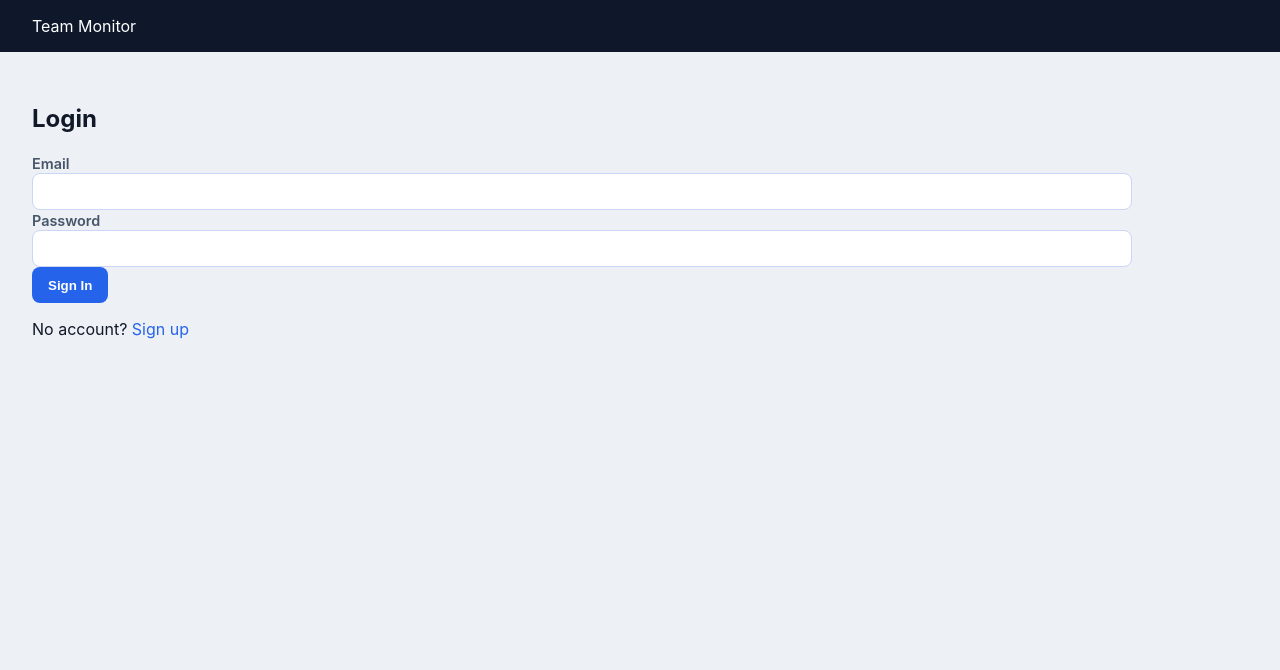
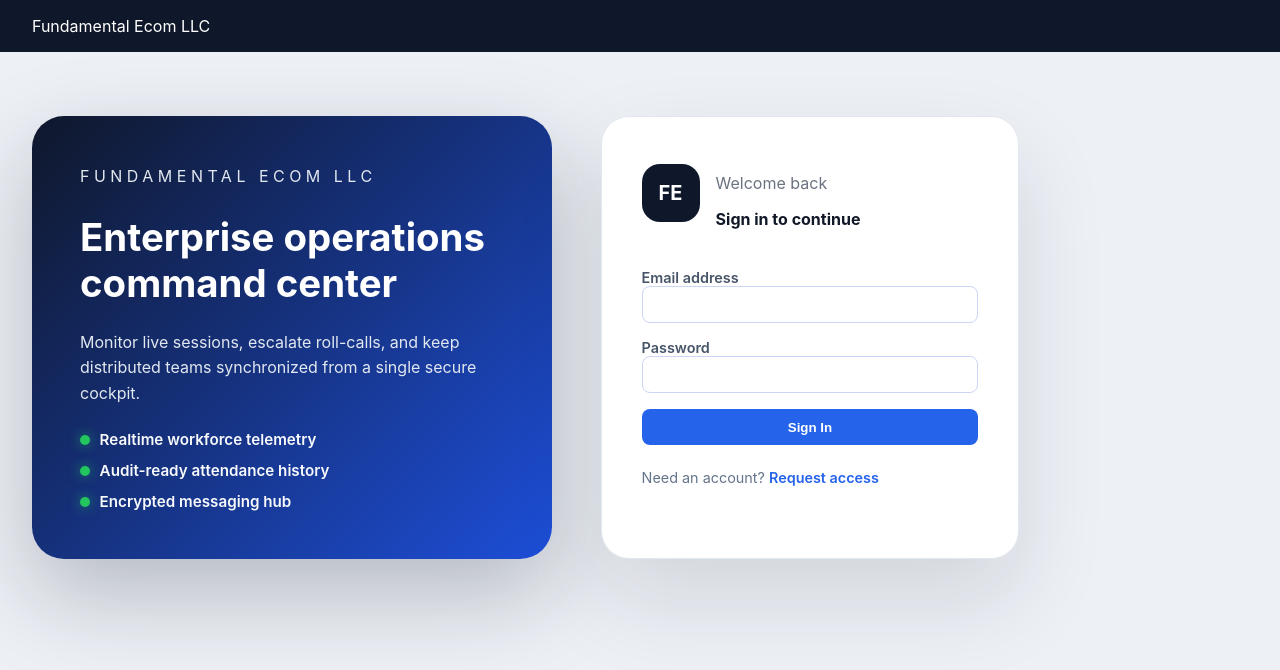
Before and after one commit to RankFlowDigital/TimeLogger, a FastAPI app: page /login in a window 1280 px wide. Shown: the top 670 px of the page. Run offline with FastAPI, Linux system fonts and the light colour scheme; parts of the project's set-up code (start-up, migrations or seed data) failed here and were passed over; some libraries are stand-ins or nearby versions.

Commit message:
Run migrations at startup and refresh login UI

```diff
--- a/app/config.py
+++ b/app/config.py
@@ -5,7 +5,7 @@ from pydantic_settings import BaseSettings
 
 
 class Settings(BaseSettings):
-    app_name: str = "Team Monitor"
+    app_name: str = "Fundamental Ecom LLC"
     secret_key: str = "change-me"
     session_cookie: str = "team_monitor_session"
     database_url: str = "postgresql+psycopg://postgres:postgres@localhost:5432/team_monitor"
--- a/app/main.py
+++ b/app/main.py
@@ -1,3 +1,4 @@
+import logging
 from pathlib import Path
 
 from fastapi import FastAPI, Request
@@ -7,6 +8,7 @@ from starlette.middleware.sessions import SessionMiddleware
 from starlette.templating import Jinja2Templates
 
 from .config import get_settings
+from .migration_runner import run_migrations_once
 from .routers import (
     admin,
     auth,
@@ -20,6 +22,7 @@ from .routers import (
 
 settings = get_settings()
 base_path = Path(__file__).resolve().parent
+logger = logging.getLogger(__name__)
 
 app = FastAPI(title=settings.app_name)
 app.add_middleware(SessionMiddleware, secret_key=settings.secret_key, session_cookie=settings.session_cookie)
@@ -35,6 +38,15 @@ async def root(request: Request):
     return RedirectResponse(url="/login", status_code=302)
 
 
+@app.on_event("startup")
+async def ensure_schema() -> None:
+    try:
+        run_migrations_once()
+    except Exception as exc:  # pragma: no cover - startup failures should surface
+        logger.exception("Database migration failed")
+        raise
+
+
 app.include_router(auth.router)
 app.include_router(dashboard.router)
 app.include_router(sessions.router)
--- a/app/static/css/styles.css
+++ b/app/static/css/styles.css
@@ -11,7 +11,7 @@
 .timeline-card{grid-column:1/-1;} .timeline{list-style:none;margin:1rem 0 0;padding:0;border-left:2px solid #e2e8f0;} .timeline li{margin-left:1rem;padding:0 0 1.2rem 1.2rem;position:relative;} .timeline li::before{content:"";position:absolute;left:-1.4rem;top:0.1rem;width:0.8rem;height:0.8rem;border-radius:50%;background:#2563eb;box-shadow:0 0 0 4px #e0e7ff;} .timeline time{display:block;font-size:0.85rem;color:#475569;} .timeline strong{display:block;font-size:1rem;margin-top:.2rem;color:#0f172a;} .timeline span{display:block;font-size:0.85rem;color:#94a3b8;}
 .insights-card{display:flex;flex-direction:column;gap:1rem;} .insights-table{width:100%;border-collapse:separate;border-spacing:0 0.4rem;} .insights-table th{font-weight:500;text-transform:none;color:#475569;padding:0.4rem 0.6rem;background:#f8fafc;border-radius:12px 0 0 12px;} .insights-table td{font-weight:700;font-size:1.15rem;color:#0f172a;text-align:right;padding:0.4rem 0.75rem;background:#fff;border-radius:0 12px 12px 0;box-shadow:0 6px 18px rgba(15,23,42,.08);} .insights-table tr{box-shadow:none;} .insights-table tr:last-child th,.insights-table tr:last-child td{border-bottom:0;} .activity-log{margin-top:auto;} .activity-log ul{list-style:none;margin:0;padding:0;max-height:280px;overflow:auto;} .activity-log li{padding:.6rem 0;border-bottom:1px solid #e2e8f0;font-size:0.92rem;display:flex;justify-content:space-between;gap:1rem;} .activity-log li span{color:#94a3b8;font-size:0.85rem;}
 .team-presence-card{display:flex;flex-direction:column;gap:1rem;} .presence-summary{display:flex;align-items:center;gap:1rem;font-size:0.95rem;color:#475569;} .presence-pulse{width:18px;height:18px;border-radius:50%;background:rgba(34,197,94,.2);position:relative;} .presence-pulse::after{content:"";position:absolute;inset:4px;border-radius:50%;background:#22c55e;box-shadow:0 0 0 6px rgba(34,197,94,.35);} .team-presence-list{list-style:none;margin:0;padding:0;max-height:320px;overflow:auto;} .presence-member{display:flex;align-items:center;gap:0.85rem;padding:0.65rem 0;border-bottom:1px solid #edf2ff;} .presence-member:last-child{border-bottom:none;} .presence-member.muted{justify-content:center;color:#94a3b8;font-style:italic;} .presence-avatar{width:42px;height:42px;border-radius:50%;background:#0f172a;color:#fff;font-weight:600;display:flex;align-items:center;justify-content:center;} .presence-meta{flex:1;} .presence-meta strong{display:block;font-size:0.95rem;color:#0f172a;} .presence-meta span{display:block;font-size:0.84rem;color:#94a3b8;} .presence-state{font-weight:600;font-size:0.85rem;padding:0.35rem 0.75rem;border-radius:999px;text-align:center;} .presence-state[data-state="present"]{background:#dcfce7;color:#15803d;} .presence-state[data-state="break"]{background:#fef3c7;color:#b45309;} .presence-state[data-state="offline"]{background:#fee2e2;color:#b91c1c;} .presence-state small{display:block;font-weight:400;color:inherit;font-size:0.75rem;opacity:0.85;}
-.chat-dock{flex:0 0 var(--chat-dock-width, clamp(460px,45vw,980px));width:var(--chat-dock-width, clamp(460px,45vw,980px));min-width:460px;max-width:1100px;min-height:620px;height:calc(100vh - var(--header-height,72px));max-height:calc(100vh - var(--header-height,72px));background:#fff;border-radius:32px;box-shadow:0 35px 90px rgba(15,23,42,.18);overflow:hidden;margin-left:auto;display:flex;flex-direction:column;position:relative;} .chat-shell{display:grid;grid-template-columns:var(--chat-sidebar-width,320px) 1fr;height:100%;min-height:0;position:relative;}
+.chat-dock{flex:0 0 var(--chat-dock-width, clamp(460px,45vw,980px));width:var(--chat-dock-width, clamp(460px,45vw,980px));min-width:460px;max-width:1100px;min-height:620px;height:calc(100vh - var(--header-height,72px));max-height:calc(100vh - var(--header-height,72px));background:#fff;border-radius:32px;box-shadow:0 35px 90px rgba(15,23,42,.18);overflow:hidden;margin-left:auto;display:flex;flex-direction:column;position:sticky;top:calc(var(--header-height,72px) + 1rem);z-index:2;} .chat-shell{display:grid;grid-template-columns:var(--chat-sidebar-width,320px) 1fr;height:100%;min-height:0;position:relative;}
 .chat-dock-handle,.chat-column-handle{position:absolute;top:0;bottom:0;width:14px;cursor:ew-resize;z-index:4;background:transparent;} .chat-dock-handle{left:0;transform:translateX(-50%);} .chat-column-handle{left:calc(var(--chat-sidebar-width,320px));transform:translateX(-50%);} .chat-dock-handle::after,.chat-column-handle::after{content:"";position:absolute;top:50%;left:50%;width:4px;height:48px;border-radius:999px;background:rgba(15,23,42,.2);transform:translate(-50%,-50%);opacity:0;transition:opacity .2s ease;} .chat-dock-handle:hover::after,.chat-column-handle:hover::after{opacity:1;}
 .chat-sidebar{background:#fff;border-right:1px solid #e2e8f0;padding:1.25rem;display:flex;flex-direction:column;gap:1rem;height:100%;min-height:0;overflow:hidden;}
 .chat-tabs{display:flex;border-radius:999px;background:#f1f5f9;padding:0.25rem;} .chat-tab{flex:1;background:none;border:none;padding:0.55rem 0.5rem;border-radius:999px;font-weight:600;color:#475569;cursor:pointer;} .chat-tab.active{background:#fff;box-shadow:0 12px 25px rgba(15,23,42,.12);color:#0f172a;}
@@ -20,7 +20,6 @@
 .chat-conversation{background:#faf6ee;padding:1.5rem;display:flex;flex-direction:column;gap:1rem;height:100%;min-height:0;} .chat-conversation__header{display:flex;justify-content:space-between;align-items:flex-start;} .chat-conversation__header h3{margin:0;color:#0f172a;} .chat-conversation__header p{margin:0;color:#a15f1a;font-size:0.9rem;} .chat-conversation__actions{display:flex;gap:0.6rem;} .chat-conversation__actions button{width:38px;height:38px;border-radius:50%;border:none;background:#fff;box-shadow:0 8px 18px rgba(15,23,42,.12);cursor:pointer;}
 .chat-thread-window{flex:1;border-radius:24px;background:radial-gradient(circle at top,#fbe3b5,#f7c87d);padding:1.2rem;display:flex;flex-direction:column;gap:1rem;box-shadow:inset 0 20px 60px rgba(15,23,42,.08);min-height:0;} [data-chat-messages]{flex:1;border-radius:18px;background:rgba(255,255,255,.85);padding:1rem;overflow-y:auto;overflow-x:hidden;min-height:0;} [data-chat-messages] .message{margin-bottom:0.9rem;padding:0.85rem;border-radius:16px;background:#fff;box-shadow:0 8px 18px rgba(15,23,42,.08);} [data-chat-messages] .message:last-child{margin-bottom:0;} [data-chat-messages] .author{font-weight:600;color:#0f172a;} [data-chat-messages] .body{margin:0.2rem 0;color:#111827;font-size:0.94rem;} [data-chat-messages] .timestamp{font-size:0.75rem;color:#94a3b8;}
 .chat-composer{display:flex;flex-direction:column;gap:0.6rem;background:#fff;border-radius:24px;padding:1rem;box-shadow:0 20px 60px rgba(15,23,42,.12);} .chat-composer textarea{border-radius:18px;border:1px solid #e2e8f0;padding:0.8rem;min-height:90px;font-family:inherit;font-size:0.95rem;} .chat-composer__actions{display:flex;justify-content:flex-end;gap:0.5rem;} .chat-composer__actions button{border:none;background:#f4f4f5;border-radius:14px;padding:0.5rem 0.9rem;cursor:pointer;} .chat-composer__actions button[type="submit"]{background:#2563eb;color:#fff;}
-.chat-utilities{display:grid;grid-template-columns:repeat(auto-fit,minmax(220px,1fr));gap:1rem;background:#fff;border-radius:24px;padding:1.2rem;box-shadow:0 16px 40px rgba(15,23,42,.12);} .chat-utilities h3{margin-top:0;}
 .rollcall-banner{display:flex;justify-content:space-between;align-items:flex-start;background:#fef3c7;border:1px solid #fde68a;border-radius:16px;padding:1rem;gap:1rem;} .rollcall-label{margin:0;font-weight:700;color:#92400e;} .rollcall-target{margin:0.15rem 0;font-size:0.95rem;font-weight:600;color:#b45309;} .rollcall-actions{display:flex;flex-direction:column;align-items:flex-end;gap:0.35rem;} .rollcall-banner button{background:#ea580c;} .rollcall-banner button[disabled]{background:#fed7aa;color:#92400e;cursor:not-allowed;box-shadow:none;} .rollcall-banner [data-rollcall-note]{margin:0;font-size:0.8rem;text-align:right;max-width:180px;}
 .team-roster,.rollcall-log{list-style:none;margin:0;padding:0;max-height:200px;overflow:auto;} .team-roster li{display:flex;justify-content:space-between;padding:.45rem 0;border-bottom:1px solid #e2e8f0;font-size:0.9rem;} .team-roster li span{color:#94a3b8;font-size:0.8rem;} .rollcall-log{margin-top:0.75rem;} .rollcall-log li{display:flex;justify-content:space-between;align-items:center;gap:1rem;padding:.55rem 0;border-bottom:1px solid #e2e8f0;} .rollcall-log li:last-child{border-bottom:none;} .rollcall-entry--pending{background:#fff7ed;border-radius:12px;padding:0.8rem;} .rollcall-meta{display:flex;flex-direction:column;gap:0.1rem;} .rollcall-meta strong{font-size:0.95rem;color:#0f172a;} .rollcall-meta span{color:#94a3b8;font-size:0.82rem;} .rollcall-status{padding:0.2rem 0.85rem;border-radius:999px;font-size:0.82rem;font-weight:600;text-transform:capitalize;} .rollcall-status[data-state="PENDING"]{background:#fee2e2;color:#b91c1c;} .rollcall-status[data-state="PASSED"]{background:#dcfce7;color:#15803d;} .rollcall-status[data-state="LATE"]{background:#fef3c7;color:#b45309;} .rollcall-status[data-state="MISSED"]{background:#ffe4e6;color:#be123c;} .rollcall-status[data-state="UNKNOWN"]{background:#e2e8f0;color:#475569;}
 .profile-page{display:flex;flex-direction:column;gap:1.5rem;}
@@ -66,7 +65,7 @@
 .sr-only{position:absolute;width:1px;height:1px;padding:0;margin:-1px;overflow:hidden;clip:rect(0,0,0,0);border:0;}
 @media (max-width:1400px){.dashboard-grid{grid-template-columns:repeat(6,minmax(0,1fr));} .controls-card,.insights-card,.team-presence-card{grid-column:span 3;}}
 @media (max-width:960px){.dashboard-grid{grid-template-columns:repeat(2,minmax(0,1fr));} .controls-card,.insights-card,.team-presence-card{grid-column:span 2;} .timeline-card{grid-column:1/-1;}}
-@media (max-width:1200px){.app-shell{flex-direction:column;padding:1.5rem;} .chat-dock{width:100%;flex-basis:auto;margin-left:0;height:auto;max-height:none;} .chat-shell{grid-template-columns:1fr;} .chat-sidebar{border-right:none;border-bottom:1px solid #e2e8f0;} .chat-conversation{padding:1.25rem;}}
+@media (max-width:1200px){.app-shell{flex-direction:column;padding:1.5rem;} .chat-dock{width:100%;flex-basis:auto;margin-left:0;height:auto;max-height:none;position:static;top:auto;} .chat-shell{grid-template-columns:1fr;} .chat-sidebar{border-right:none;border-bottom:1px solid #e2e8f0;} .chat-conversation{padding:1.25rem;}}
 @media (max-width:768px){header.site-header{flex-direction:column;gap:1rem;}
 .dashboard-grid{grid-template-columns:1fr;} .hero-headline{flex-direction:column;align-items:flex-start;} .hero-clock{text-align:left;}}
 .alert{padding:0.9rem 1rem;border-radius:10px;margin:0 0 1rem;font-size:0.9rem;}
@@ -75,3 +74,19 @@
 .auth-panel{max-width:420px;margin:2rem auto;background:#fff;border-radius:20px;padding:2rem;box-shadow:0 20px 60px rgba(15,23,42,.12);}
 .auth-panel h1{margin-top:0;}
 .auth-form{display:flex;flex-direction:column;gap:1rem;margin-top:1rem;}
+.auth-layout{display:grid;grid-template-columns:minmax(0,520px) minmax(0,420px);gap:3rem;align-items:stretch;padding:2rem 0;}
+.auth-hero{background:linear-gradient(135deg,#0f172a,#1d4ed8);color:#f8fafc;border-radius:32px;padding:3rem;box-shadow:0 35px 90px rgba(15,23,42,.25);display:flex;flex-direction:column;gap:1.5rem;}
+.auth-kicker{letter-spacing:0.28em;text-transform:uppercase;font-size:0.8rem;color:#cbd5f5;margin:0;}
+.auth-hero h1{margin:0;font-size:2.4rem;color:#fff;}
+.auth-hero p{margin:0;color:#e2e8f0;font-size:1rem;line-height:1.6;}
+.auth-hero-highlights{list-style:none;margin:0;padding:0;display:flex;flex-direction:column;gap:0.75rem;}
+.auth-hero-highlights li{display:flex;align-items:center;gap:0.6rem;font-weight:600;font-size:0.95rem;}
+.auth-hero-highlights li::before{content:"";width:10px;height:10px;border-radius:999px;background:#22c55e;box-shadow:0 0 12px rgba(34,197,94,.6);}
+.auth-card{background:#fff;border-radius:28px;padding:2.5rem;box-shadow:0 40px 90px rgba(15,23,42,.12);display:flex;flex-direction:column;gap:1.5rem;max-width:520px;margin:0 auto;}
+.auth-card--elevated{border:1px solid #e2e8f0;}
+.auth-brand{display:flex;align-items:center;gap:1rem;}
+.auth-avatar{width:58px;height:58px;border-radius:18px;background:#0f172a;color:#fff;font-weight:700;font-size:1.25rem;display:flex;align-items:center;justify-content:center;}
+.auth-meta{margin:0;font-size:0.9rem;color:#64748b;}
+.auth-meta a{font-weight:600;}
+@media (max-width:1024px){.auth-layout{grid-template-columns:1fr;} .auth-hero{order:2;} .auth-card{order:1;}}
+@media (max-width:640px){.auth-layout{gap:1.5rem;} .auth-hero{padding:2rem;} .auth-card{padding:1.75rem;}}
--- a/app/templates/auth/login.html
+++ b/app/templates/auth/login.html
@@ -1,13 +1,37 @@
 {% extends "base.html" %}
 {% block content %}
-<section class="auth-card">
-    <h1>Login</h1>
-    {% if error %}<p class="error">{{ error }}</p>{% endif %}
-    <form method="post" action="/login">
-        <label>Email<input type="email" name="email" required></label>
-        <label>Password<input type="password" name="password" required></label>
-        <button type="submit">Sign In</button>
-    </form>
-    <p>No account? <a href="/signup">Sign up</a></p>
+<section class="auth-layout">
+    <article class="auth-hero">
+        <p class="auth-kicker">Fundamental Ecom LLC</p>
+        <h1>Enterprise operations command center</h1>
+        <p>Monitor live sessions, escalate roll-calls, and keep distributed teams synchronized from a single secure cockpit.</p>
+        <ul class="auth-hero-highlights">
+            <li>Realtime workforce telemetry</li>
+            <li>Audit-ready attendance history</li>
+            <li>Encrypted messaging hub</li>
+        </ul>
+    </article>
+    <article class="auth-card auth-card--elevated">
+        <div class="auth-brand">
+            <span class="auth-avatar">FE</span>
+            <div>
+                <p class="muted">Welcome back</p>
+                <strong>Sign in to continue</strong>
+            </div>
+        </div>
+        {% if error %}
+        <div class="alert error">{{ error }}</div>
+        {% endif %}
+        <form method="post" action="/login" class="auth-form">
+            <label>Email address
+                <input type="email" name="email" required autocomplete="username">
+            </label>
+            <label>Password
+                <input type="password" name="password" required autocomplete="current-password">
+            </label>
+            <button type="submit">Sign In</button>
+        </form>
+        <p class="auth-meta">Need an account? <a href="/signup">Request access</a></p>
+    </article>
 </section>
 {% endblock %}
--- a/app/templates/base.html
+++ b/app/templates/base.html
@@ -3,14 +3,14 @@
 <head>
     <meta charset="UTF-8">
     <meta content="width=device-width, initial-scale=1" name="viewport">
-    <title>{{ title if title else "Team Monitor" }}</title>
+    <title>{{ title if title else "Fundamental Ecom LLC" }}</title>
     <link rel="stylesheet" href="/static/css/styles.css">
     <script defer src="/static/js/app.js"></script>
     <script defer src="/static/js/rollcall.js"></script>
 </head>
 <body>
 <header class="site-header">
-    <div class="logo">Team Monitor</div>
+    <div class="logo">Fundamental Ecom LLC</div>
     {% if user %}
     <nav>
         <a href="/dashboard">Dashboard</a>
@@ -46,7 +46,7 @@
                                 <button type="button" data-thread="team">
                                     <div class="thread-avatar">TM</div>
                                     <div class="thread-body">
-                                        <strong>Team Monitor</strong>
+                                        <strong>Fundamental Ecom LLC</strong>
                                         <span>All hands • active</span>
                                     </div>
                                     <div class="thread-meta">
@@ -113,7 +113,7 @@
             <section class="chat-conversation">
                 <header class="chat-conversation__header">
                     <div>
-                        <h3>Team Monitor</h3>
+                        <h3>Fundamental Ecom LLC</h3>
                         <p>Active now • Broadcast to members</p>
                     </div>
                     <div class="chat-conversation__actions">
@@ -145,16 +145,6 @@
                         <button type="submit">Send</button>
                     </div>
                 </form>
-                <section class="chat-utilities">
-                    <div>
-                        <h3>Team presence</h3>
-                        <ul class="team-roster" data-team-roster></ul>
-                    </div>
-                    <div>
-                        <h3>Roll-call tracker</h3>
-                        <ul class="rollcall-log" data-rollcall-log></ul>
-                    </div>
-                </section>
             </section>
             <div class="chat-column-handle" data-chat-column-resizer aria-hidden="true"></div>
         </div>
--- a/app/templates/dashboard/index.html
+++ b/app/templates/dashboard/index.html
@@ -4,7 +4,7 @@
     <section class="card hero">
         <header class="hero-headline">
             <div>
-                <p class="eyebrow">Team Monitor</p>
+                <p class="eyebrow">Fundamental Ecom LLC</p>
                 <h1>Welcome, {{ user.full_name }}</h1>
                 <p class="status-line">
                     <span class="status-badge" data-status-badge>--</span>
```
Also changed, not shown: app/migration_runner.py (added, +38 -0 lines), app/templates/auth/signup.html (+20 -8 lines).
